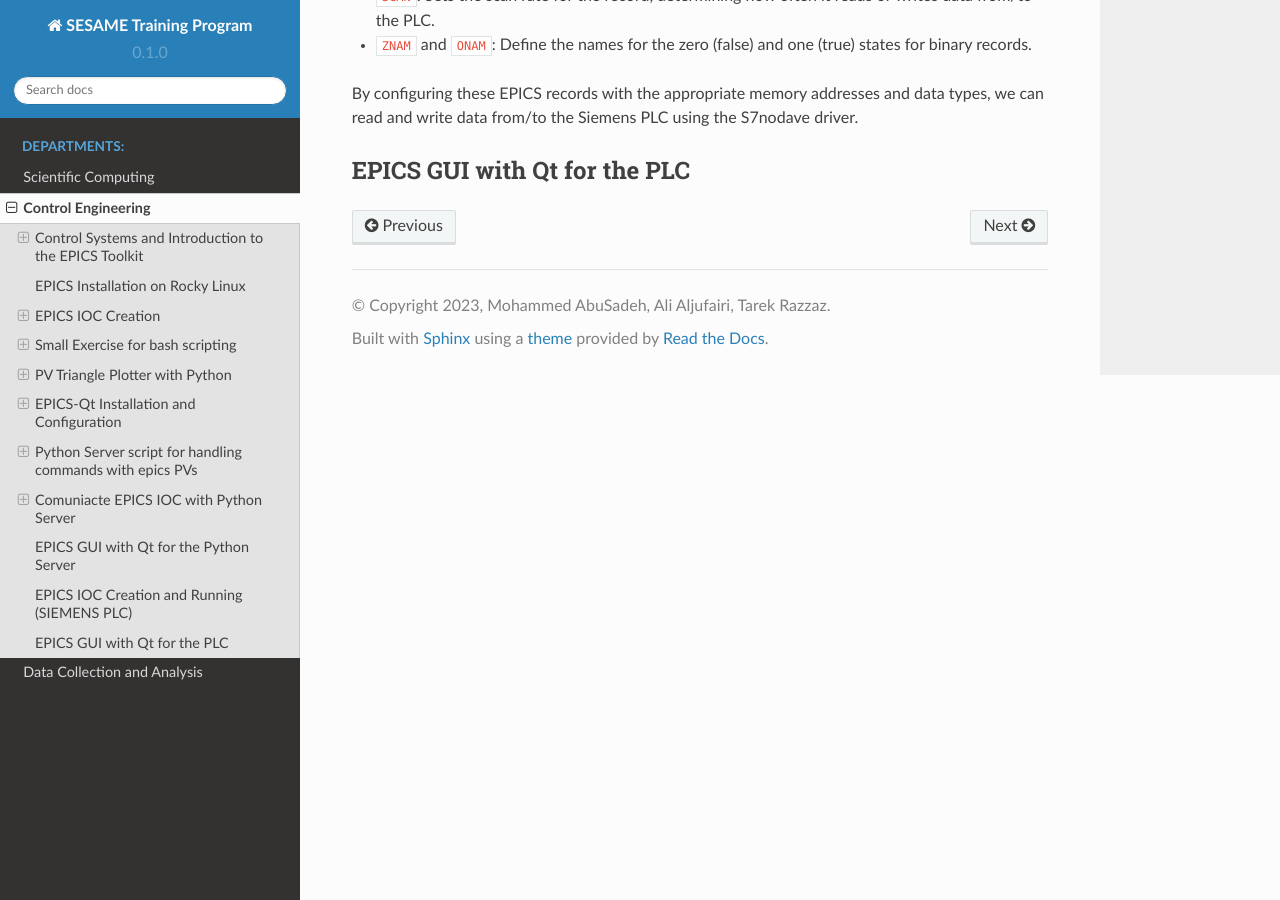
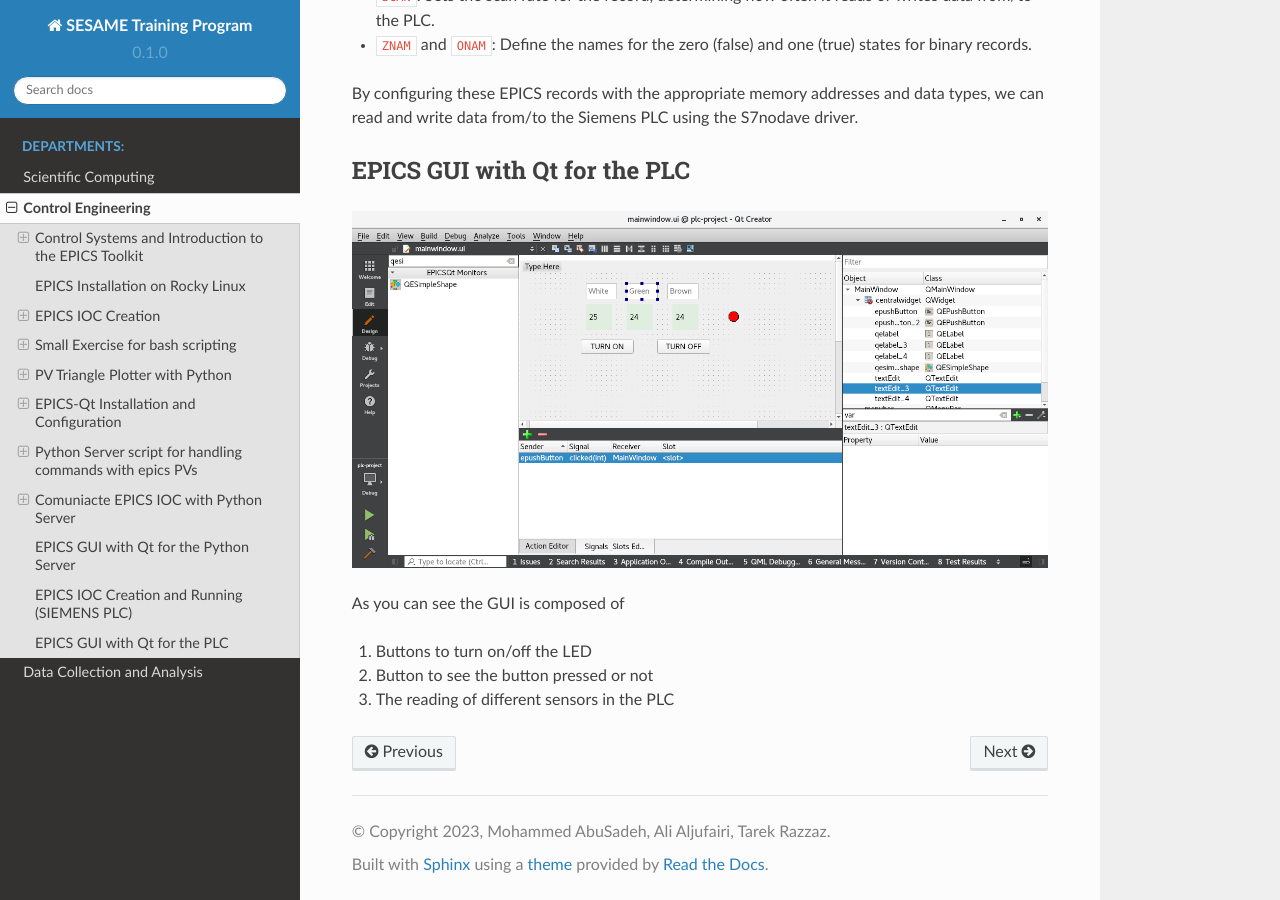
Before and after one commit to SESAME-Synchrotron/CCD, a Sphinx documentation site: the page built from docs/source/Control.rst, in a window 1280 px wide and 900 px high, scrolled down 22024 px. Built offline with Sphinx 7.4.7 and the Read the Docs theme 2.0.0, drawn with Linux system fonts in a browser that asks for light colours.

Commit message:
fixed image

```diff
--- a/docs/source/Control.rst
+++ b/docs/source/Control.rst
@@ -1084,11 +1084,11 @@ By configuring these EPICS records with the appropriate memory addresses and dat
 EPICS GUI with Qt for the PLC
 -----------------------------
 
-.. image:: images/Qt_PLC.png
+.. image:: images/QT_PLC.png
 
 
-  As you can see the GUI is composed of
+As you can see the GUI is composed of
 
-  1. Buttons to  turn on/off the LED
-  2. Button to see the button pressed or not
-  3. The reading of different sensors  in the PLC
+1. Buttons to  turn on/off the LED
+2. Button to see the button pressed or not
+3. The reading of different sensors  in the PLC
```
